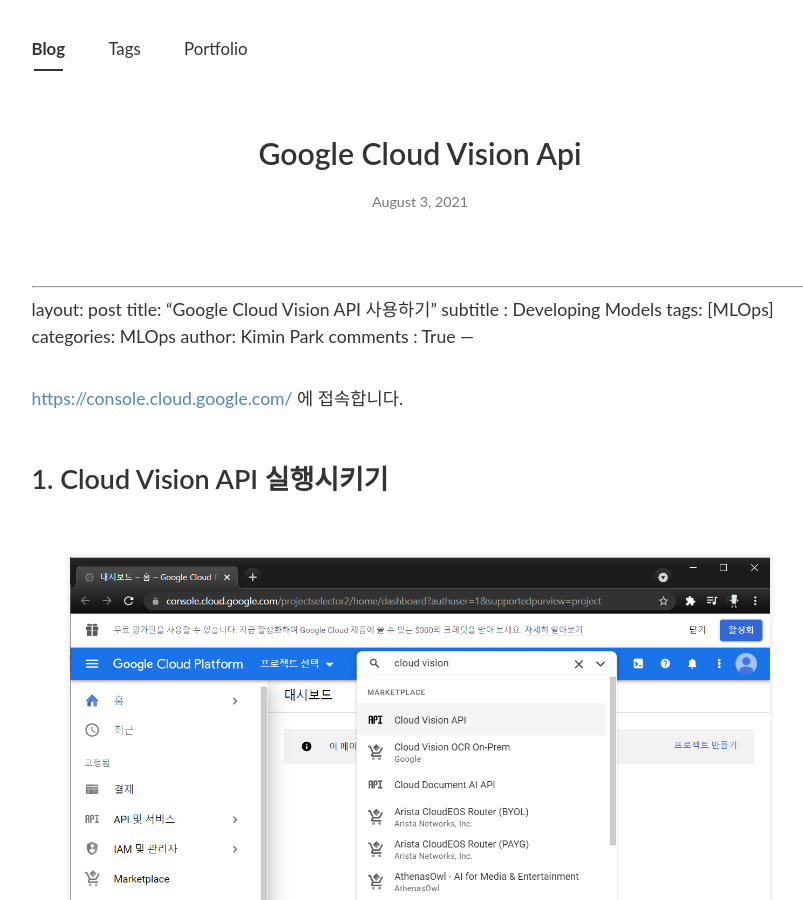
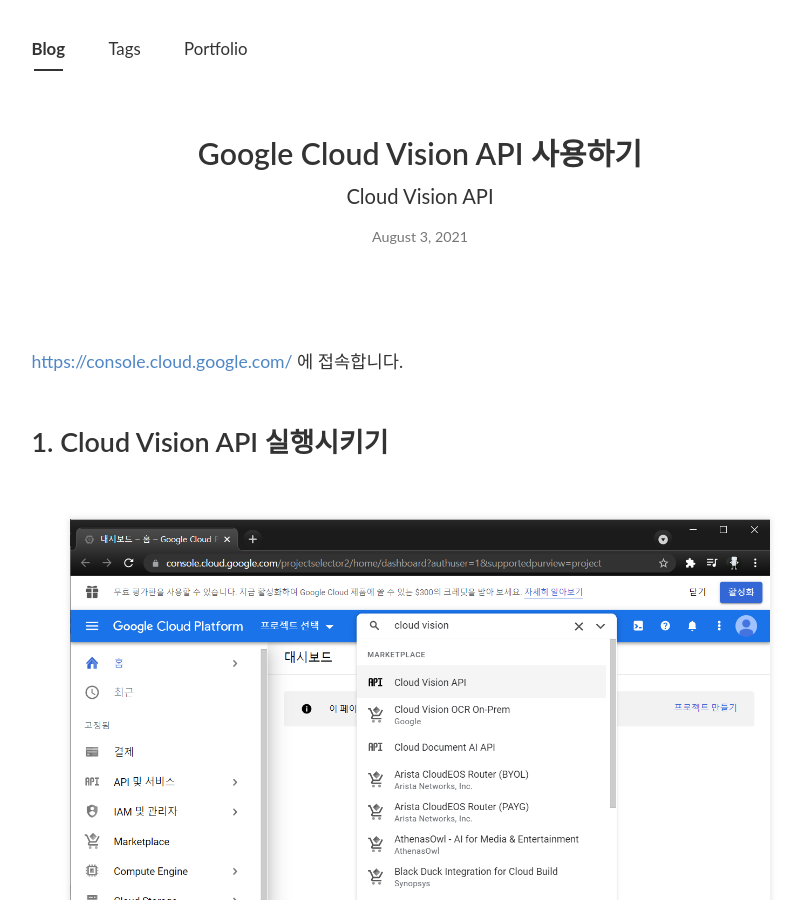
Before and after one commit to PEBpung/PEBpung.github.io, a Jekyll site: the page built from _posts/2021-08-03-Google-Cloud-Vision-API.md, in a window 1280 px wide and 900 px high. Shown: the whole window, without its empty margins (220-1023 px from the left). Built offline with Jekyll 4.4.1, drawn with Linux system fonts in a browser that asks for light colours; nearby versions of some CDN libraries; some web fonts are replaced; our own code applies the rules of GitHub Pages for plain Markdown files; comment, search, counter and statistics services are not loaded; some of the changed text lies outside the part shown.

Commit message:
[Change] api post

```diff
--- a/_posts/2021-08-03-Google-Cloud-Vision-API.md
+++ b/_posts/2021-08-03-Google-Cloud-Vision-API.md
@@ -1,10 +1,9 @@
-
 ---
 layout: post
 title: "Google Cloud Vision API 사용하기"
-subtitle : Developing Models
-tags: [MLOps]
-categories: MLOps
+subtitle : Cloud Vision API
+tags: [Google]
+categories: API
 author: Kimin Park
 comments : True
 ---
@@ -32,6 +31,8 @@
 <br>
 
 위와 같은 그림에서 파란색 박스인 사용 버튼을 클릭합니다.
+
+<br>
 
 ## 2. 사용자 인증 정보 만들기
 
@@ -63,6 +64,8 @@
 
 다음과 같은 순서로 진행합니다.
 
+<br>
+
 1. 애플리케이션 데이터를 선택합니다.
 2. "아니요, 사용하지 않습니다."를 선택합니다.
 
@@ -81,6 +84,8 @@
 <br>
 
 (선택사항)은 따로 설정을 하지 않아도 돼서 완료 버튼을 눌러줍니다.
+
+<br>
 
 ## 3. Json 파일 만들기
 
@@ -120,6 +125,8 @@
 
 여기서 Json 파일을 만들면 xxxx.json 파일이 생성 됩니다!!
 
+<br>
+
 ## 4. 사용하기
 
 <br>
```
